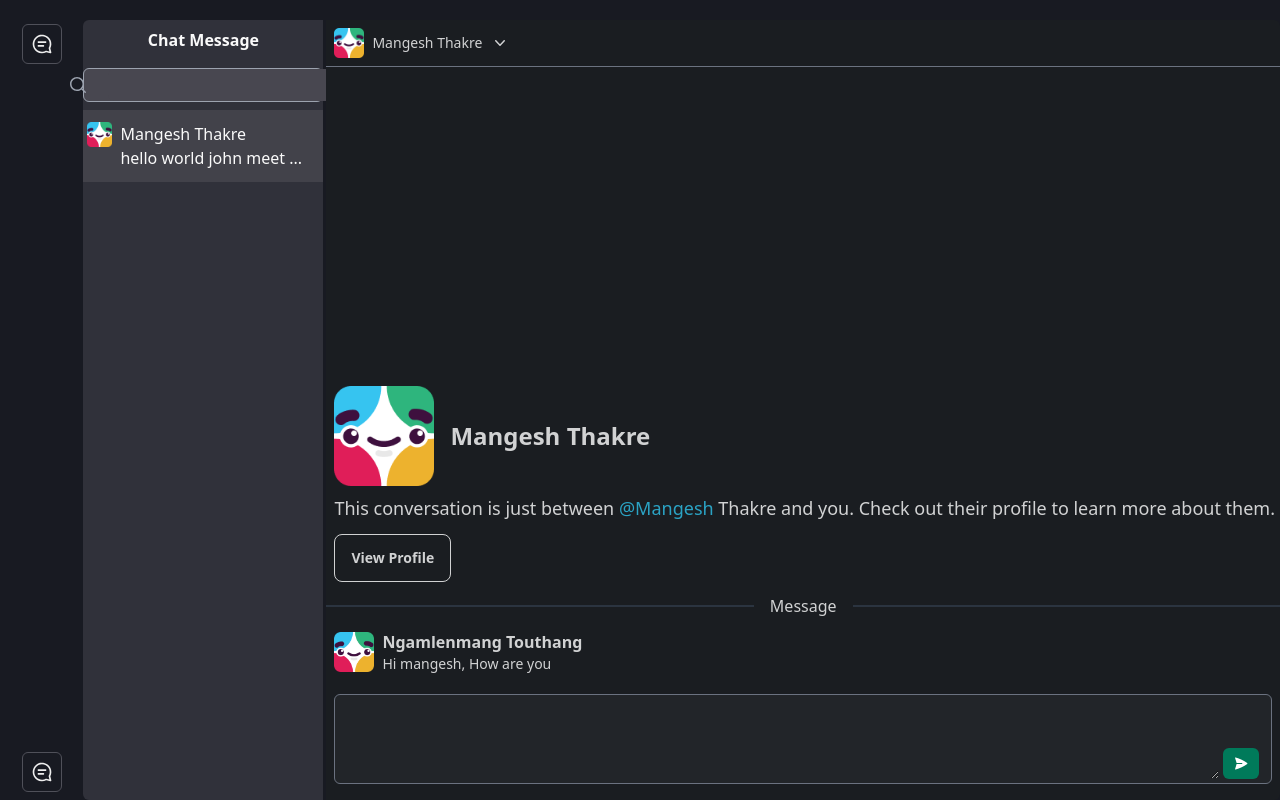
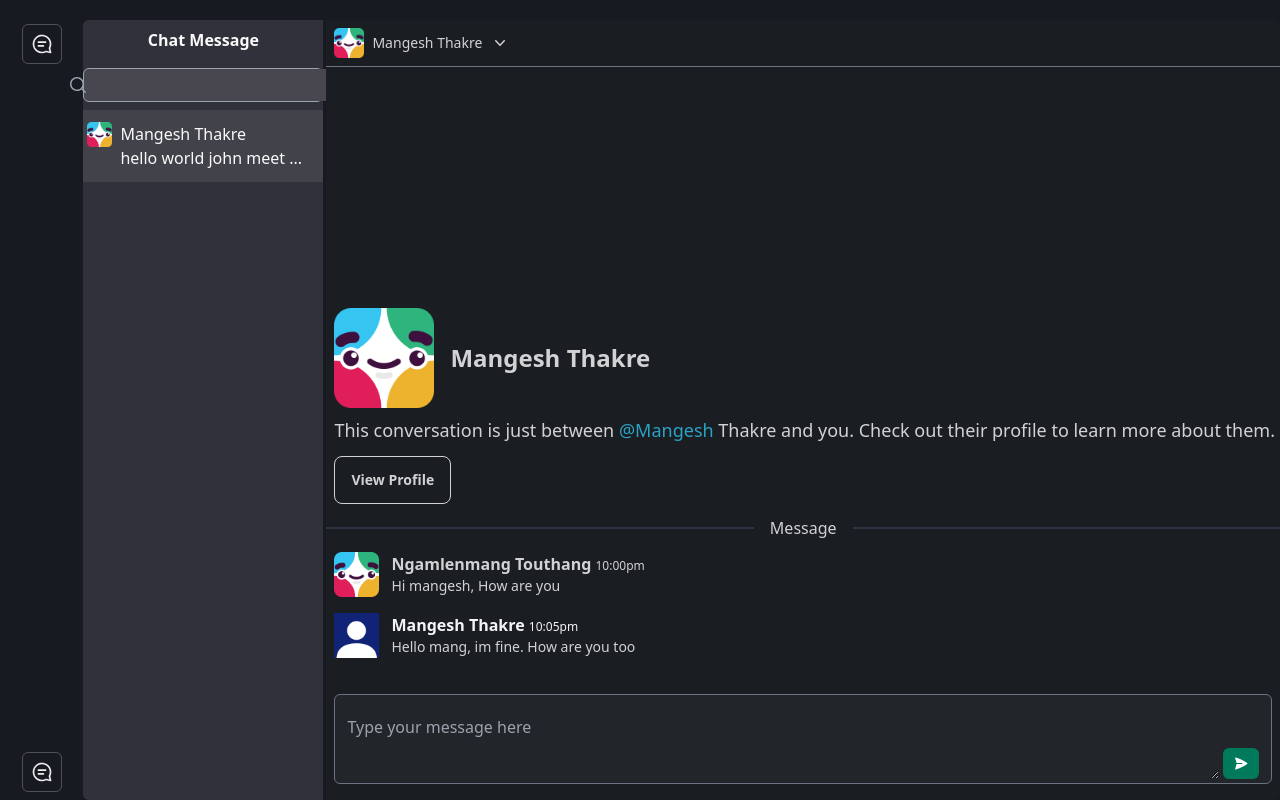
Before and after one commit to sigma-webdev/slack-pw, a React (Vite) app in the folder client/: page /chat in a window 1280 px wide. Built offline with nearby package versions, Linux system fonts and the light colour scheme; the HTML template or start-up script is replaced by a standard one.

Commit message:
feat: chat message container

```diff
--- a/client/src/Component/Chat.jsx
+++ b/client/src/Component/Chat.jsx
@@ -3,6 +3,7 @@ import threadchat from "../assets/thread-message.svg";
 import searchImage from "../assets/magnifying-glass.svg";
 import userProfile from "../assets/slackbot.png";
 import arrowDown from "../assets/chevron-down.svg";
+import profileAvatar from "../assets/myProfile.png";
 
 const Chat = () => {
   const [width, setWidth] = useState(300); // Initial width of the sidebar
@@ -111,6 +112,8 @@ const Chat = () => {
 
         {/* chat profile name section and chat section */}
         <div className="absolute bottom-0 w-full py-4">
+          {/* message container */}
+          <div className="">
             <div className=" text-[#D1D2D3] pl-2">
               <div className="flex items-center gap-4 font-bold">
                 <img src={userProfile} alt="profile avatar" width={100} />
@@ -126,7 +129,9 @@ const Chat = () => {
               {/* You can open the modal using document.getElementById('ID').showModal() method */}
               <button
                 className="btn mt-3  btn-outline text-[#D1D2D3] hover:bg-[#d1d2d376]"
-              onClick={() => document.getElementById("my_modal_3").showModal()}
+                onClick={() =>
+                  document.getElementById("my_modal_3").showModal()
+                }
               >
                 View Profile
               </button>
@@ -138,11 +143,34 @@ const Chat = () => {
             </div>
 
             {/* all the message will be displayed here */}
-          <div className="pl-2 text-[#D1D2D3] flex items-center gap-2">
-            <img src={userProfile} alt="User profile" width={40} />
+            <div className="pl-2 text-[#D1D2D3] ">
+              {/* message displayed body  */}
+              <div className="flex items-start gap-3">
+                <img src={userProfile} alt="User profile" width={45} />
                 <div>
-              <p className="font-semibold"> Ngamlenmang Touthang</p>
+                  <p className="font-bold">
+                    {" "}
+                    Ngamlenmang Touthang{" "}
+                    <span className="text-xs font-normal"> 10:00pm</span>
+                  </p>
                   <p className="text-sm"> Hi mangesh, How are you</p>
+                </div>
+              </div>
+
+              <div className="flex items-start gap-3 py-4">
+                <img src={profileAvatar} alt="User profile" width={45} />
+                <div>
+                  <p className="font-bold text-gray-100 ">
+                    {" "}
+                    Mangesh Thakre{" "}
+                    <span className="text-xs font-normal"> 10:05pm</span>
+                  </p>
+                  <p className="text-sm font-normal">
+                    {" "}
+                    Hello mang, im fine. How are you too{" "}
+                  </p>
+                </div>
+              </div>
             </div>
           </div>
 
@@ -152,6 +180,7 @@ const Chat = () => {
               <textarea
                 type="text"
                 id="message"
+                placeholder="Type your message here"
                 className="w-full bg-[#222529] focus:outline-none text-[#D1D2D3] py-4 "
               />
               <div className="p-2  rounded-md cursor-pointer bg-[#007A5A] hover:bg-[#007a59da]">
```
Lines whose indentation alone changed are shown as unchanged.
